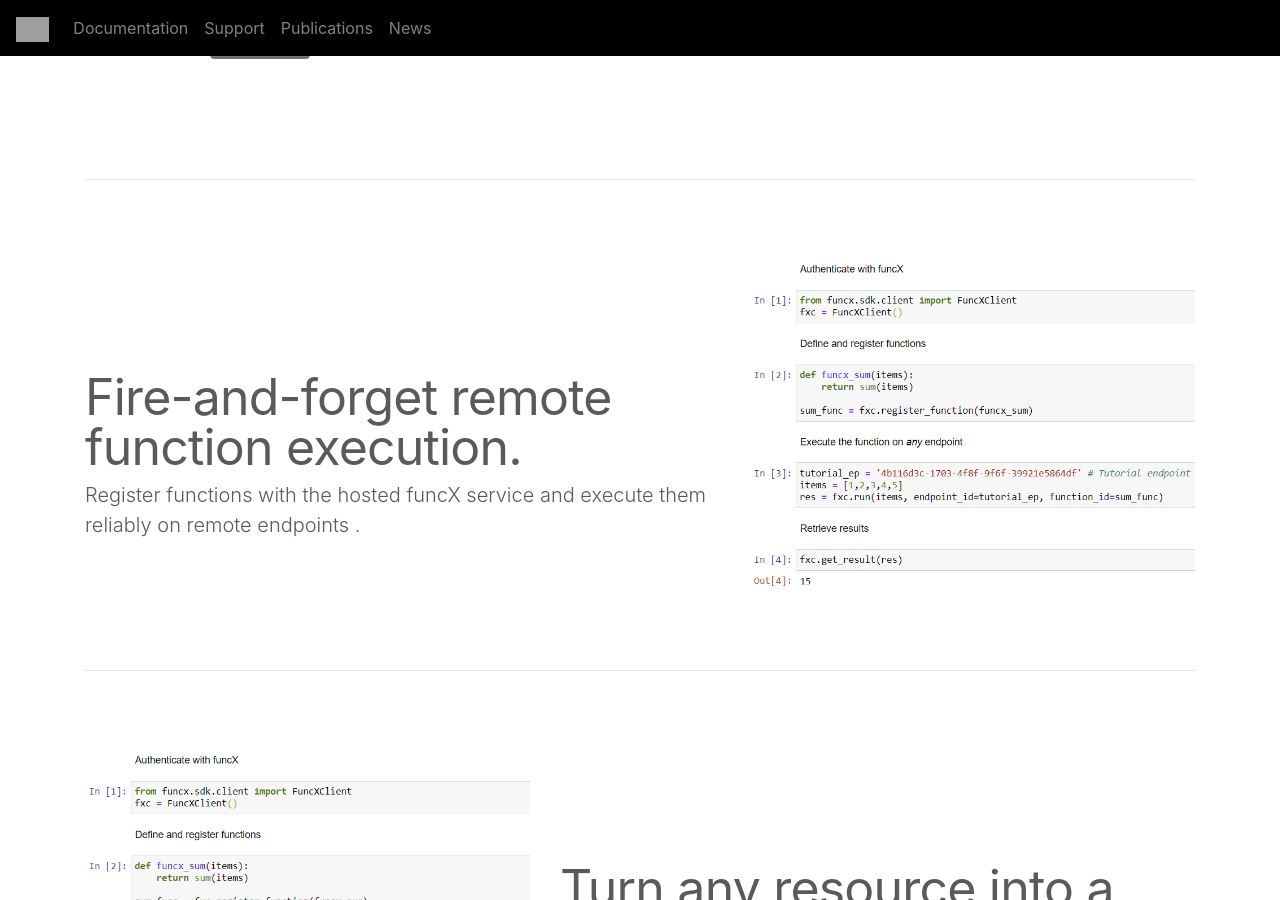
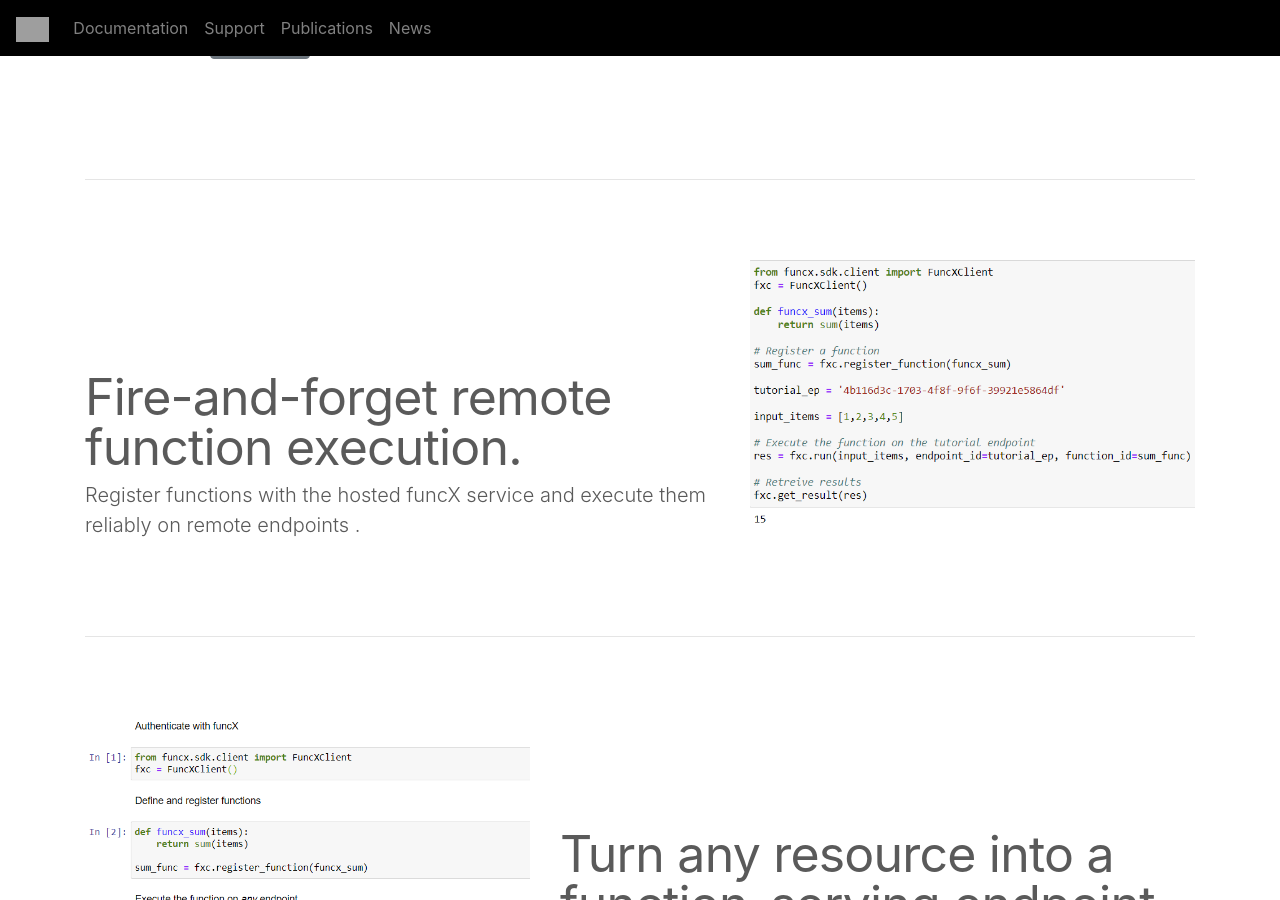
Before and after one commit to funcx-faas/funcx-faas.github.io, a Jekyll site: the page built from index.html, in a window 1280 px wide and 900 px high, scrolled down 929 px. Built offline with Jekyll 4.4.1, drawn with Linux system fonts in a browser that asks for light colours; grey boxes are pictures that could not be loaded.

Commit message:
Another code figure

```diff
--- a/index.html
+++ b/index.html
@@ -48,7 +48,7 @@
             <p class="lead">Register functions with the hosted funcX service and execute them reliably on remote endpoints .</p>
           </div>
           <div class="col-md-5">
-            <img class="featurette-image img-fluid mx-auto" src="images/funcx-code.png">
+            <img class="featurette-image img-fluid mx-auto" src="images/funcx-code2.png">
           </div>
         </div>
 
```
Also changed, not shown: images/funcx-code2.png (added).
